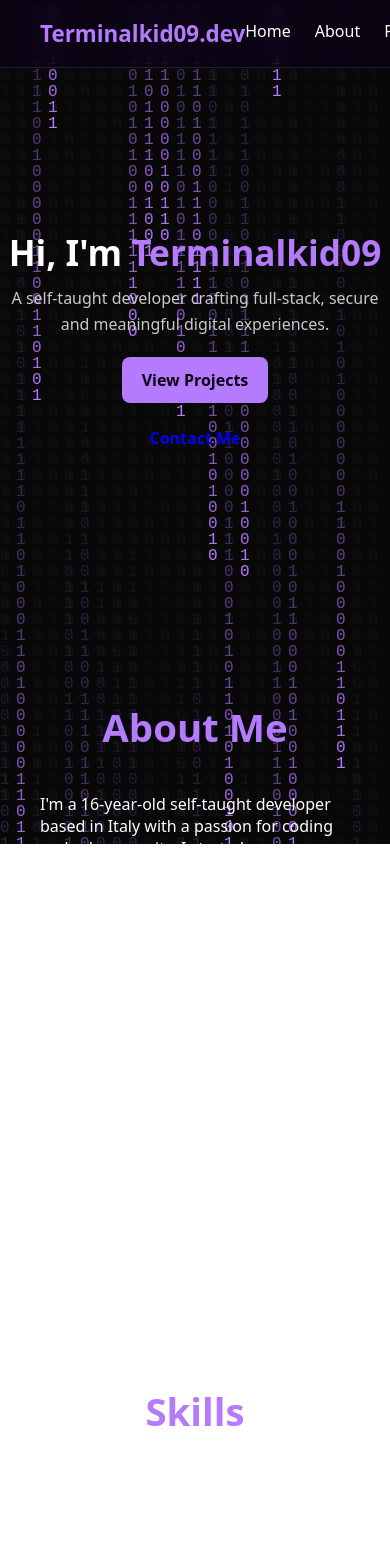
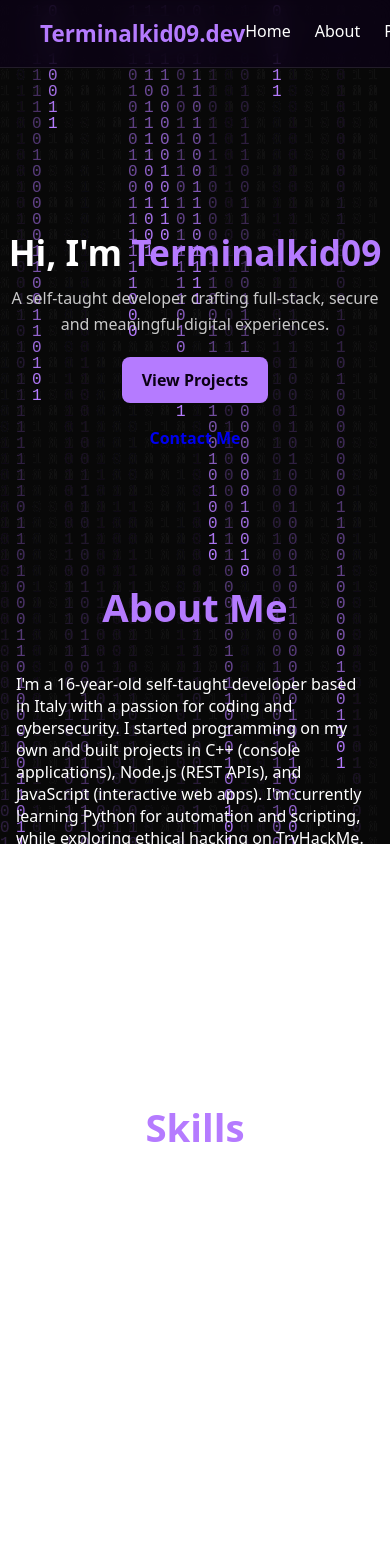
Before and after one commit to Terminalkid09/MyPortfolio-React, a React (Vite) app: page / in a window 390 px wide. Shown: the top 1568 px of the page. Built offline with nearby package versions, Linux system fonts and the light colour scheme.

Commit message:
Add docker on tools section

```diff
--- a/src/components/Skills.jsx
+++ b/src/components/Skills.jsx
@@ -11,7 +11,7 @@ export default function Skills() {
           <li><strong>Frontend:</strong> HTML, CSS, JavaScript, React</li>
           <li><strong>Backend:</strong> Node.js, Express, REST APIs, MongoDB, SQL</li>
           <li><strong>Cybersecurity:</strong> OSINT, Recon, TryHackMe labs</li>
-          <li><strong>Tools:</strong> Git, GitHub, VS Code, Netlify, Render</li>
+          <li><strong>Tools:</strong> Git, GitHub, VS Code, Netlify, Render, Docker</li>
         </ul>
       </div>
     </section>
--- a/src/styles/globals.css
+++ b/src/styles/globals.css
@@ -35,11 +35,11 @@ body {
   width: 100%;
 }
 
-/* CENTRO TUTTO IL SITO */
+/* SITE CENTERING */
 .site-container {
   width: 100%;
   max-width: 1200px;
-    margin: 0 auto;
+  margin: 0 auto;
 }
 
 /* MAIN CONTENT */
@@ -70,3 +70,56 @@ body {
   justify-content: space-between;
   align-items: center;
 }
+
+/* -------------------------------------------------- */
+/* RESPONSIVE OPTIMIZATION */
+/* -------------------------------------------------- */
+
+/* LARGE TABLET / SMALL LAPTOP */
+@media (max-width: 1024px) {
+  .section {
+    padding: 90px 0;
+  }
+
+  .section-inner {
+    padding: 0 30px;
+  }
+
+  .nav-inner {
+    padding: 16px 30px;
+  }
+}
+
+/* TABLET / SMARTPHONE LANDSCAPE */
+@media (max-width: 768px) {
+  .section {
+    padding: 70px 0;
+  }
+
+  .section-inner {
+    padding: 0 20px;
+  }
+
+  .nav-inner {
+    padding: 14px 20px;
+  }
+
+  .site-container {
+    max-width: 100%;
+  }
+}
+
+/* SMALL PHONES */
+@media (max-width: 480px) {
+  .section {
+    padding: 60px 0;
+  }
+
+  .section-inner {
+    padding: 0 16px;
+  }
+
+  .nav-inner {
+    padding: 12px 16px;
+  }
+}
```
